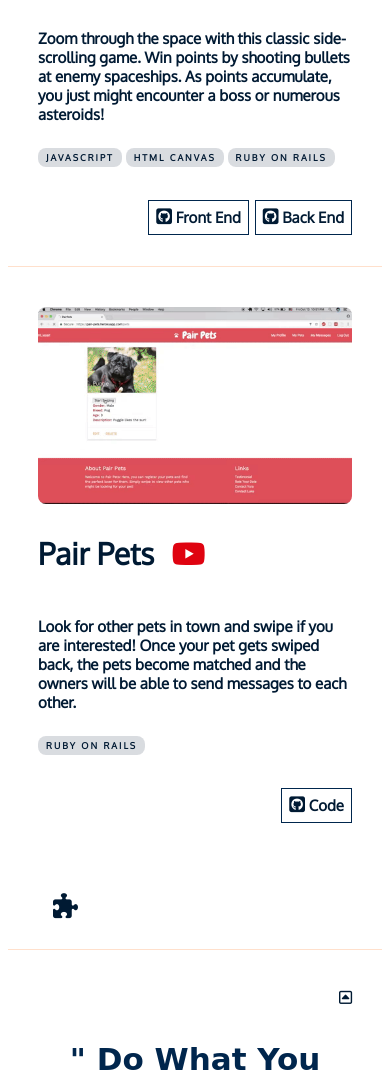
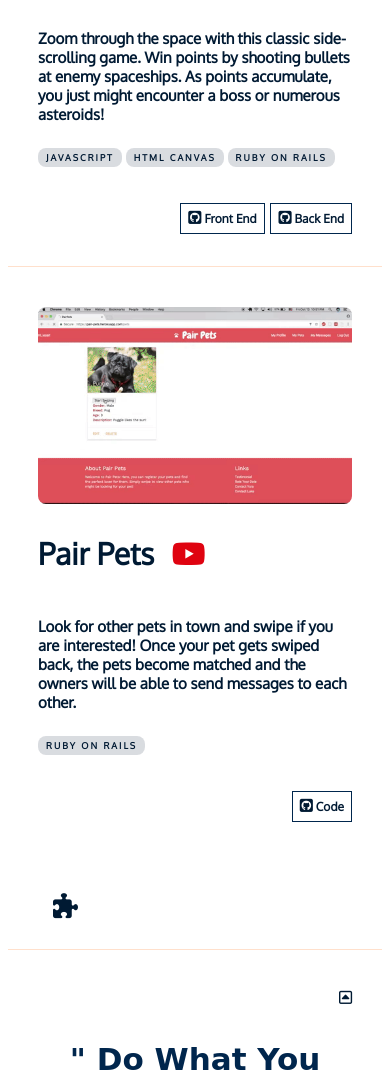
Before and after one commit to yuralala8/portfolio, a PHP site: page /index.html in a window 390 px wide. Shown: the part 2920-3996 px from the top of the page. Run offline with PHP 8.4, Linux system fonts and the light colour scheme; some libraries are stand-ins or nearby versions; some web fonts are replaced.

Commit message:
implemented responsive design

```diff
--- a/css/index.css
+++ b/css/index.css
@@ -524,6 +524,14 @@ a:active {
 	  	font-size: 20px;
 	  }
 
+	  .fa.fa-github-square{
+	  	font-size: 15px;
+	  }
+
+	  .link:link {
+	  	font-size:12px;
+	  }
+
 	  .fa.fa-code {
 		font-size: 25px;
 		}
```
